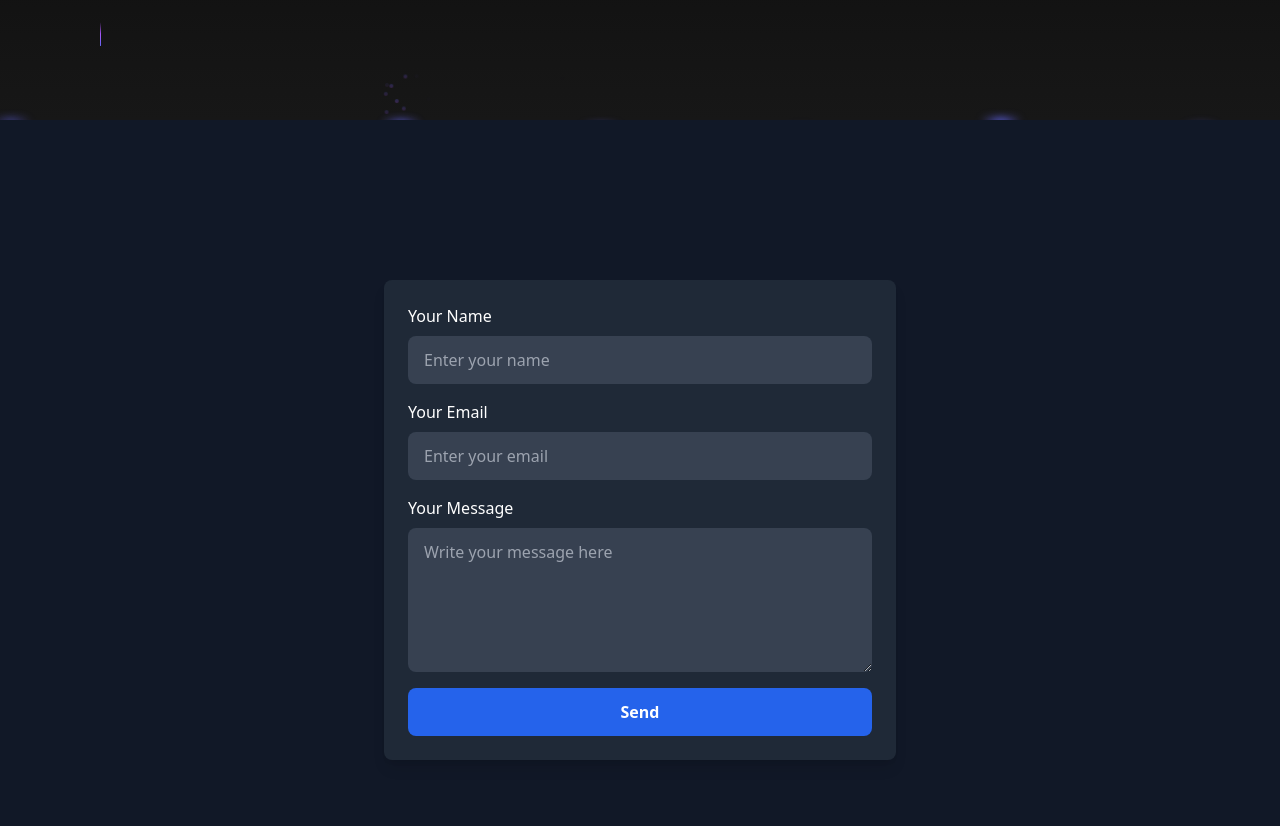
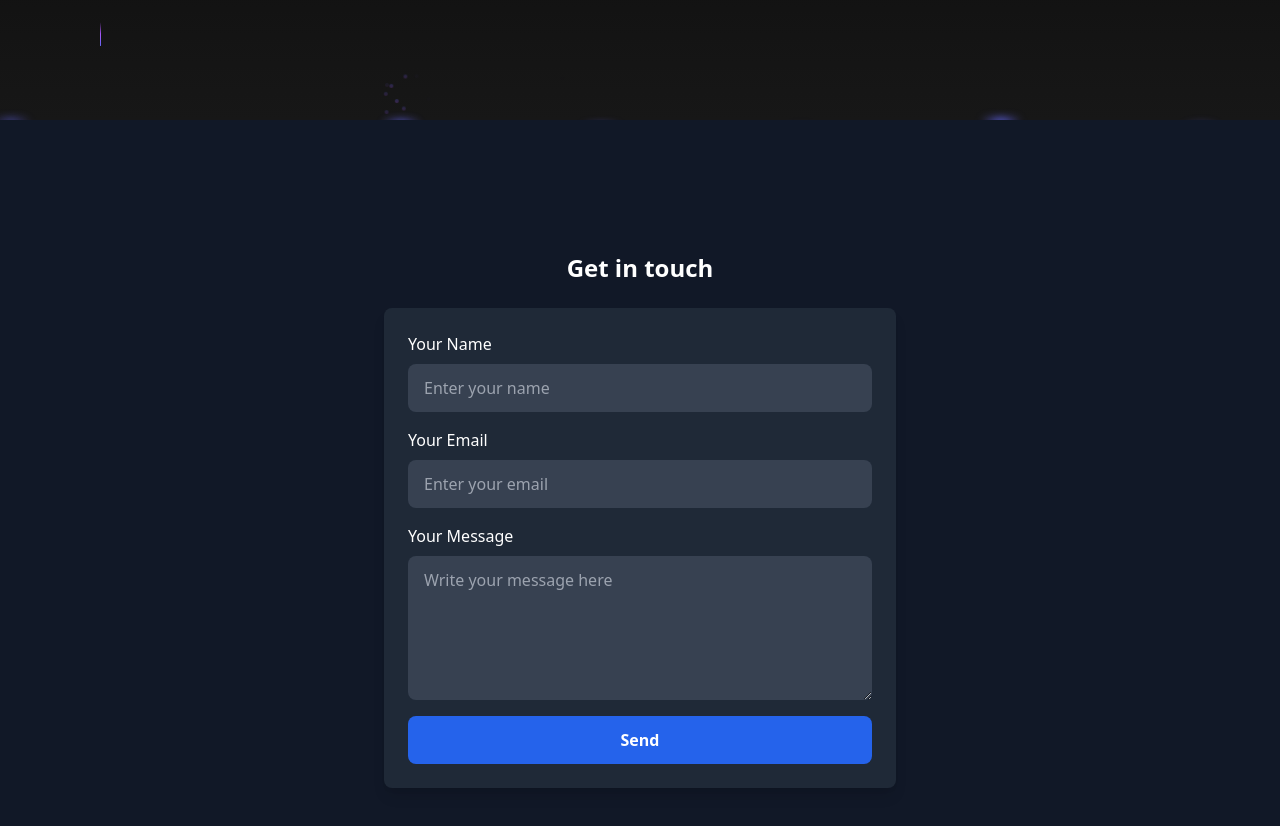
Before and after one commit to ishan-26/homepage, a React (Vite) app: page / in a window 1280 px wide. Shown: the part 5600-6426 px from the top of the page. Built offline with nearby package versions, Linux system fonts and the light colour scheme.

Commit message:
Update Contact.jsx

```diff
--- a/src/components/Contact.jsx
+++ b/src/components/Contact.jsx
@@ -57,7 +57,12 @@ const Contact = () => {
   };
 
  return (
-    <div className="flex justify-center items-center min-h-screen bg-gray-900 px-4">
+  <div className="flex flex-col justify-center items-center min-h-screen bg-gray-900 px-4">
+    {/* Get in touch heading */}
+    <h2 className="text-white text-2xl font-bold mb-6">
+      Get in touch
+    </h2>
+
     <form
       ref={formRef}
       onSubmit={handleSubmit}
```
Lines whose indentation alone changed are shown as unchanged.
